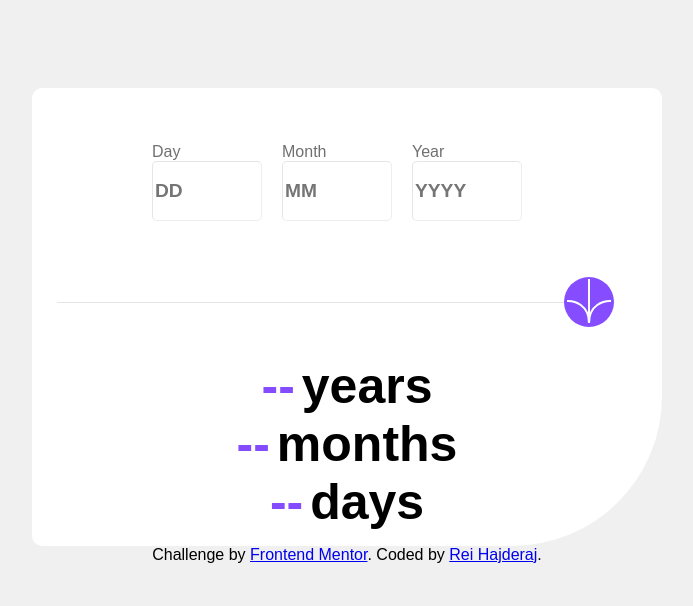
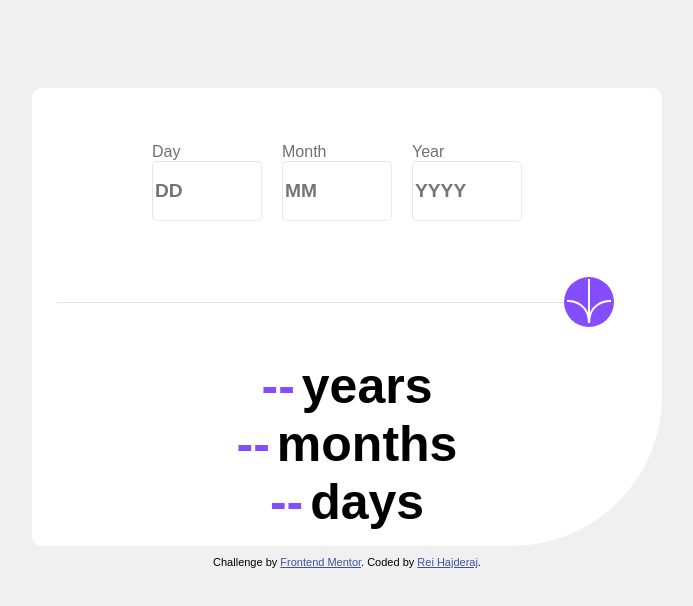
Before and after one commit to ReiHajderaj/Age-calculator, a plain HTML site: page index.html in a window 1280 px wide. Shown: the whole page, without its empty margins (293-986 px from the left). Drawn offline with Linux system fonts and the light colour scheme.

Commit message:
style.css

```diff
--- a/style.css
+++ b/style.css
@@ -116,6 +116,10 @@ input:focus-visible {
     outline: 1px solid  hwb(259 30% 0%);
 }
 
+
+.attribution { font-size: 11px; text-align: center; margin-top: 10px;  }
+.attribution a { color: hsl(228, 45%, 44%); }
+
 @media screen and (min-width:650px) {
     .button{
         justify-content: end;
```
